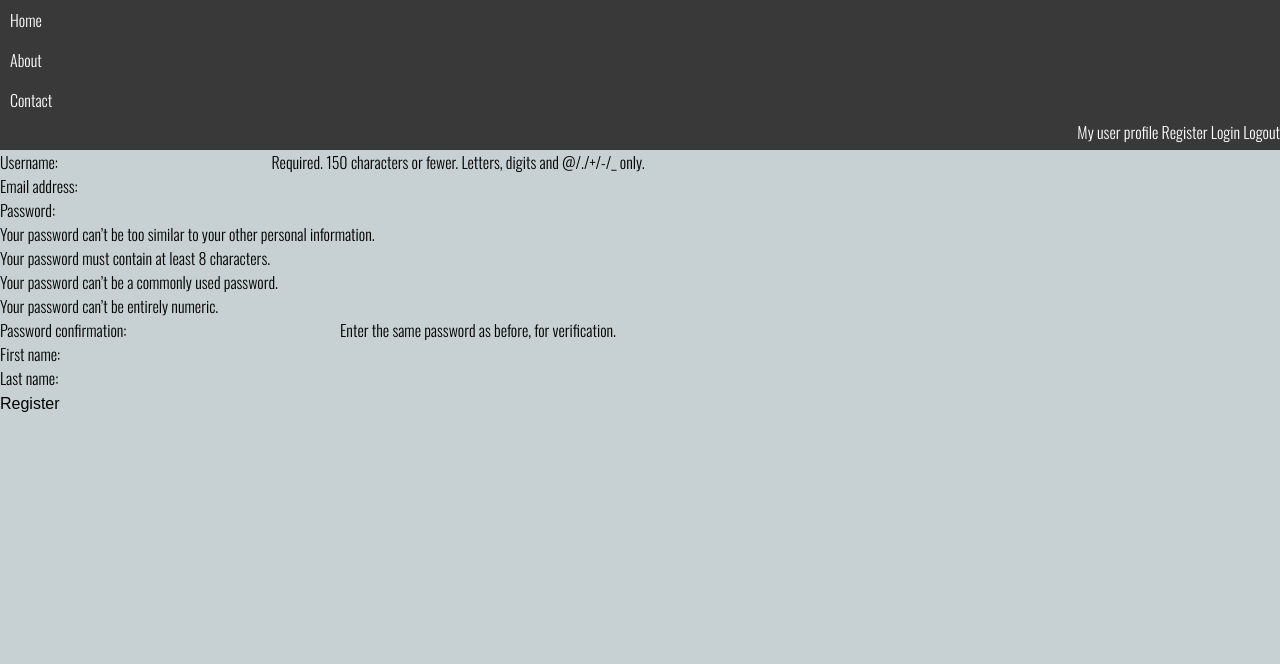
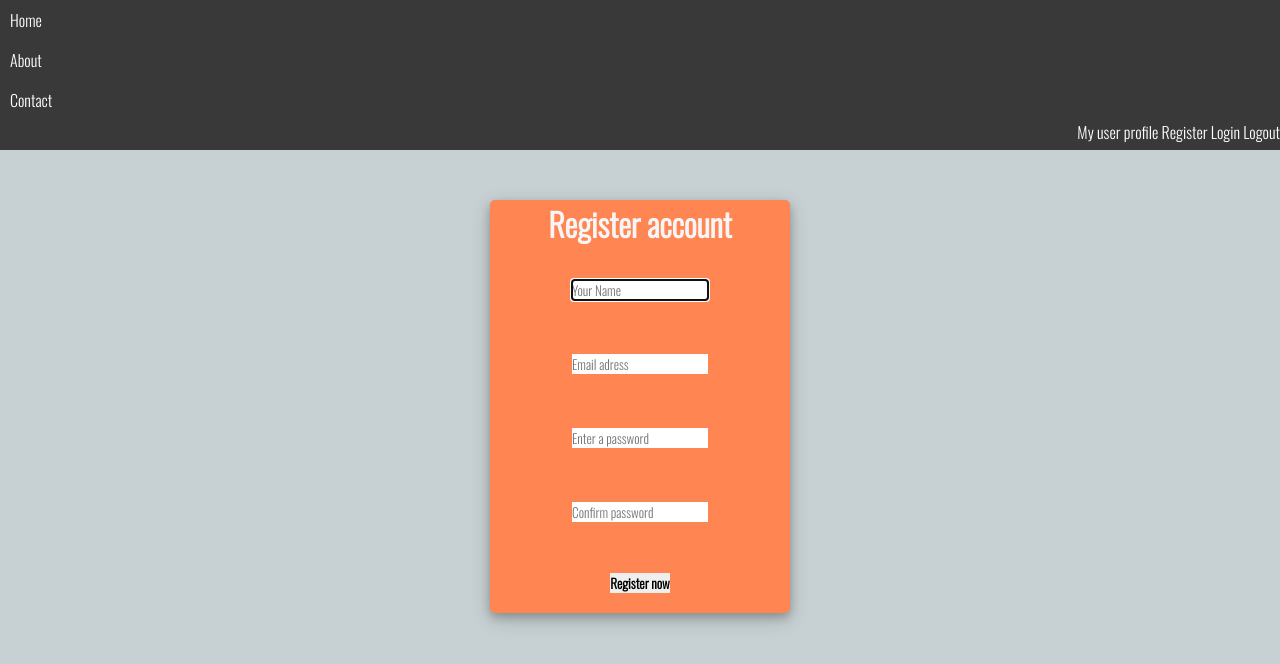
Before and after one commit to ShivaNewBie/Shivas-website, a Django app: page /product/register/ in a window 1280 px wide. Shown: the top 664 px of the page. Run offline with Django 3.2, Linux system fonts and the light colour scheme.

Commit message:
Some changes

```diff
--- a/product/forms.py
+++ b/product/forms.py
@@ -5,6 +5,7 @@ from .models import Product, Comment
 
 from django.contrib.auth.forms import UserCreationForm
 from django.contrib.auth.forms import User
+from django.forms import PasswordInput, EmailInput, TextInput
 
 class ProductForm(ModelForm):
     class Meta:
@@ -16,10 +17,16 @@ class ProductForm(ModelForm):
 class RegisterUserForm(UserCreationForm):
     first_name = forms.CharField(required=False)
     last_name = forms.CharField(required=False)
-
+    password1 = forms.CharField(max_length=16, widget=forms.PasswordInput(attrs={'class': 'form-control', 'placeholder': 'Enter a password', }))
+    password2 = forms.CharField(max_length=16, widget=forms.PasswordInput(attrs={'class': 'form-control', 'placeholder': 'Confirm password'}))
     class Meta:
         model = User
         fields = ('username', 'email', 'password1', 'password2', 'first_name', 'last_name')
+        widgets = {
+            'username': forms.TextInput(attrs={'placeholder':'Your Name', }),
+            'email': EmailInput(attrs={'class': 'form-control', 'placeholder': 'Email adress'}),
+
+            }
     # password1 = forms.CharField(max_length=16, widget=forms.PasswordInput(attrs={'class': 'form-control', 'placeholder': 'Enter a password', }))
     # password2 = forms.CharField(max_length=16, widget=forms.PasswordInput(attrs={'class': 'form-control', 'placeholder': 'Confirm password'}))
 
--- a/product/templates/product/register.html
+++ b/product/templates/product/register.html
@@ -1,13 +1,103 @@
 {% extends 'base.html' %}
 
+<!-- <!DOCTYPE html>
+<html lang="en" dir="ltr">
+  <head>
+    <meta charset="utf-8">
+    <title></title>
+    <link rel="preconnect" href="https://fonts.googleapis.com">
+<link rel="preconnect" href="https://fonts.gstatic.com" crossorigin>
+<link href="https://fonts.googleapis.com/css2?family=Oswald:wght@300&display=swap" rel="stylesheet"> -->
+  <!-- /* html {
+    margin: 0;
+    padding: 0;
+    height: 100%;
+    background: rgb(199, 208, 210)
+  } */ -->
 {% block content %}
+  <style media="screen">
 
-<form method="post">
+  .container-1 {
+    font-family: 'Oswald', sans-serif;
+    width: 300px;
+    margin-top: 50px;
+    margin-left: auto;
+    margin-right: auto;
+    display: flex;
+    flex-direction: column;
+    align-items: center;
+    position: relative;
+    justify-content: center;
+    background: rgb(255, 133, 82);
+    box-shadow: 0 4px 8px 0 rgba(0, 0, 0, 0.2), 0 6px 20px 0 rgba(0, 0, 0, 0.19);
+    -webkit-box-shadow: 0 4px 8px 0 rgba(0, 0, 0, 0.2), 0 6px 20px 0 rgba(0, 0, 0, 0.19);
+    -moz-box-shadow: 0 4px 8px 0 rgba(0, 0, 0, 0.2), 0 6px 20px 0 rgba(0, 0, 0, 0.19);
+    border-radius: 5px;
 
-  {% csrf_token %}
-  {{ form.as_p}}
-<input type="submit" name="" value="Register">
-  {{ form.errors }}
+
+  }
+
+  ::-webkit-input-placeholder {
+    font-family: 'Oswald', sans-serif;
+  }
+
+  input[type="submit"] {
+    font-family: 'Oswald', sans-serif;
+    font-weight: bold;
+    margin-bottom: 20px
+  }
+
+  #hello {
+    color: rgb(245, 245, 245);
+  }
+
+  .box-1 {
+    margin-top: 30px;
+    margin-bottom: 50px;
+
+  }
+
+  .box-2 {
+    margin-bottom: 50px;
+
+  }
+
+  .box-3 {
+    margin-bottom: 50px;
+
+  }
+
+  .box-4 {
+    margin-bottom: 50px;
+
+  }
+</style>
+  </head>
+  <body>
+
+<form class="my_form" action="" method="post"> {% csrf_token %}
+  <div class="container-center">
+    <div class="container-1">
+      <h1 id='hello'>Register account</h1>
+      <div class="box-1">
+        {{ form.username }}
+      </div>
+      <div class="box-2">
+        {{ form.email }}
+      </div>
+      <div class='box-3'>
+        {{ form.password1}}
+      </div>
+      <div class="box-4">
+        {{ form.password2 }}
+      </div>
+      {{ form.errors }}
+
+      <input type="submit" name="create user" value='Register now'>
+    </div>
+  </div>
+
 </form>
-
+</body>
+</html>
 {% endblock %}
--- a/templates/base.html
+++ b/templates/base.html
@@ -12,10 +12,8 @@
         margin: 0;
         padding: 0;
         border: 0;
-        outline: 0;
-        font-size: 100%;
-        vertical-align: baseline;
-        background: transparent;
+        font-family: 'Oswald', sans-serif;
+
     }
     html {
         font-family: 'Oswald', sans-serif;
```
Also changed, not shown: product/templates/product/login.html (+23 -9 lines), db.sqlite3.
